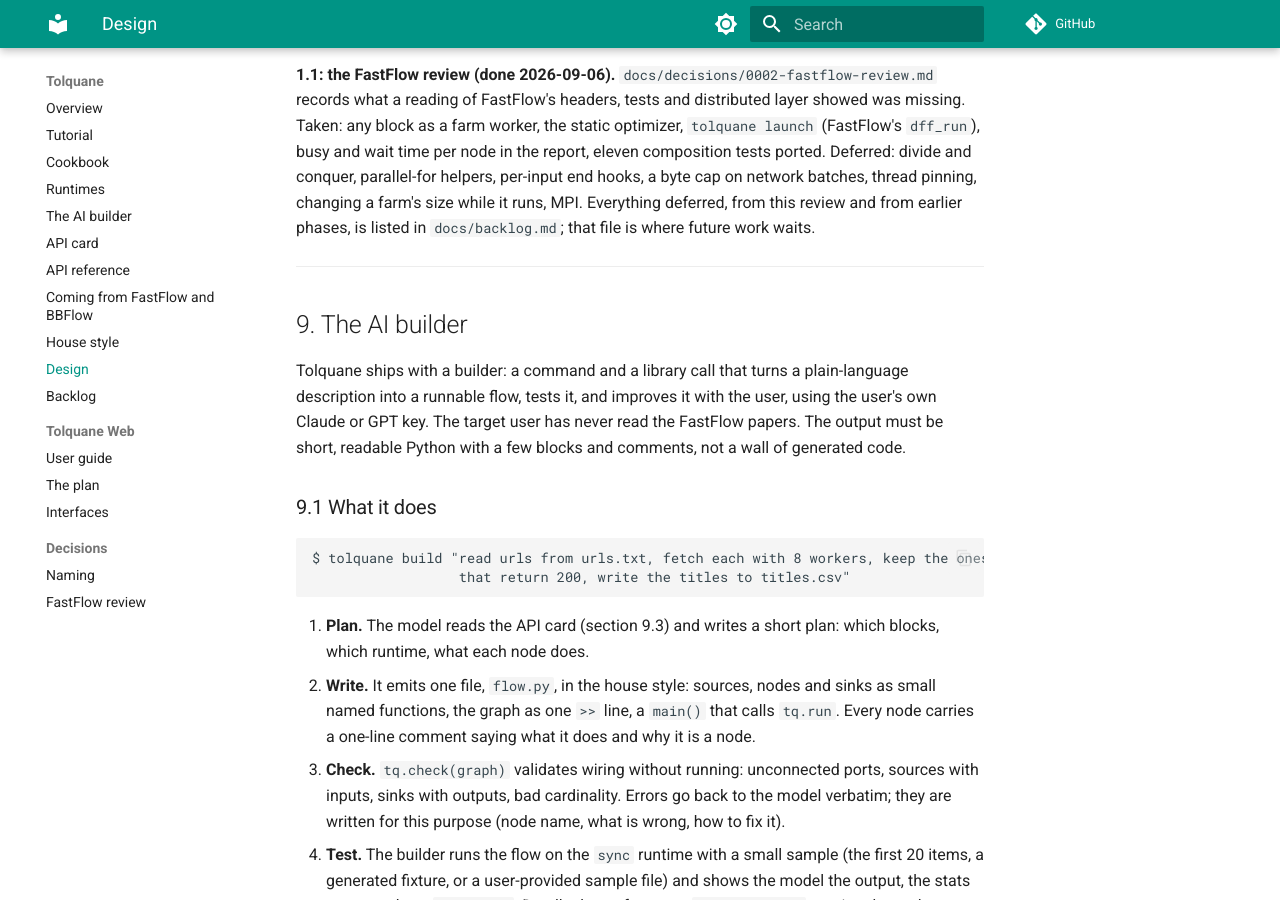
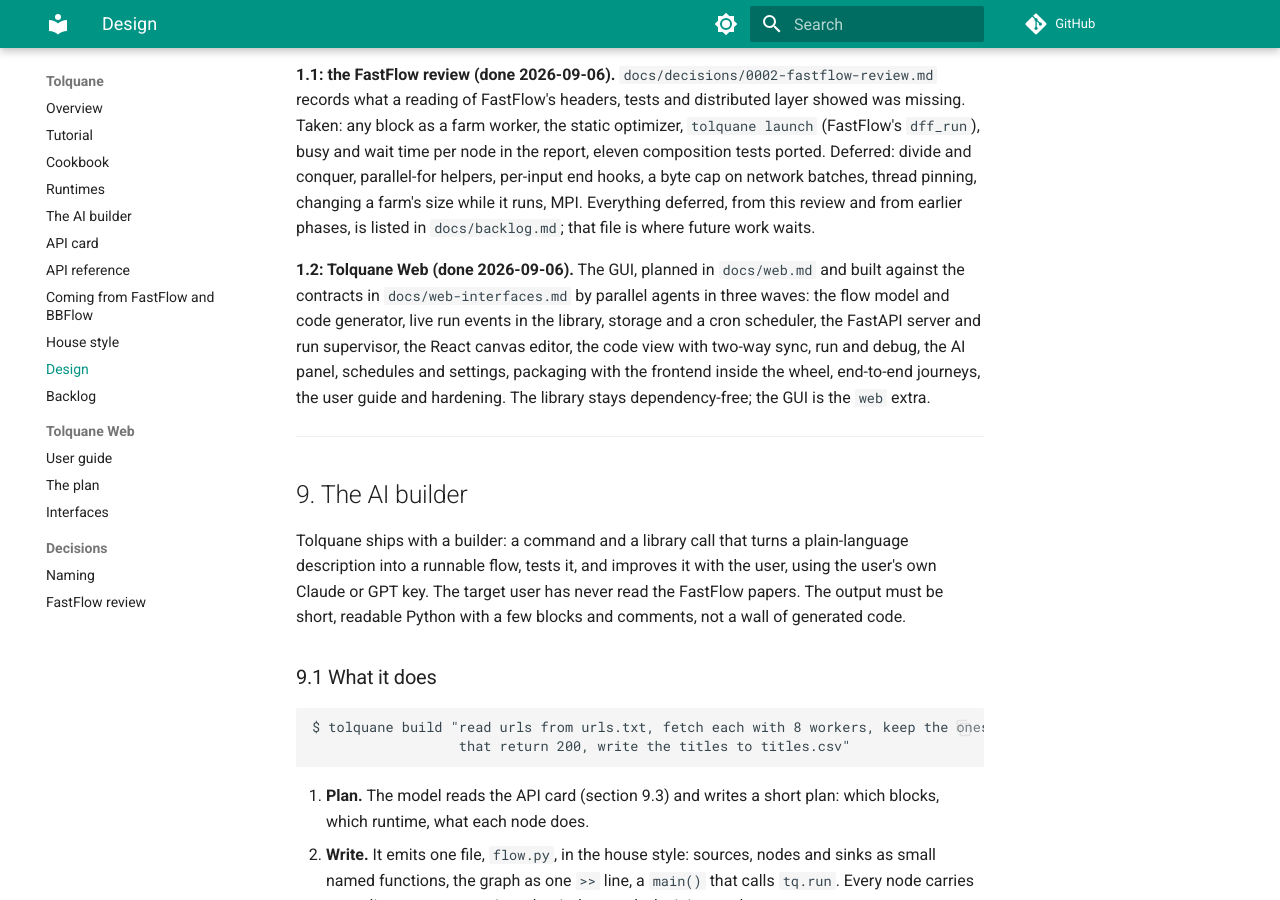
Before and after one commit to robtacconelli/Tolquane, an MkDocs documentation site: the page built from docs/design.md, in a window 1280 px wide and 900 px high, scrolled down 15862 px. Built offline with MkDocs 1.6.1 and Material for MkDocs 9.7.7, drawn with Linux system fonts in a browser that asks for light colours; comment, search, counter and statistics services are not loaded.

```diff
--- a/DESIGN.md
+++ b/DESIGN.md
@@ -577,6 +577,14 @@ byte cap on network batches, thread pinning, changing a farm's size while it run
 Everything deferred, from this review and from earlier phases, is listed in
 `docs/backlog.md`; that file is where future work waits.
 
+**1.2: Tolquane Web (done 2026-09-06).** The GUI, planned in `docs/web.md` and built
+against the contracts in `docs/web-interfaces.md` by parallel agents in three waves:
+the flow model and code generator, live run events in the library, storage and a cron
+scheduler, the FastAPI server and run supervisor, the React canvas editor, the code
+view with two-way sync, run and debug, the AI panel, schedules and settings, packaging
+with the frontend inside the wheel, end-to-end journeys, the user guide and hardening.
+The library stays dependency-free; the GUI is the `web` extra.
+
 ---
 
 ## 9. The AI builder
--- a/src/tolquane/__init__.py
+++ b/src/tolquane/__init__.py
@@ -55,7 +55,7 @@ from .runner import Context
 from .runtime import EdgeProgress, NodeProgress, NodeStats, Progress, Report
 from .session import Session, SessionClosed
 
-__version__ = "1.1.0"
+__version__ = "1.2.0"
 
 __all__ = [
     "EOS",
```
Also changed, not shown: CHANGELOG.md (+35 -0 lines), docs/web.md (+2 -1 lines), 1 other file.
